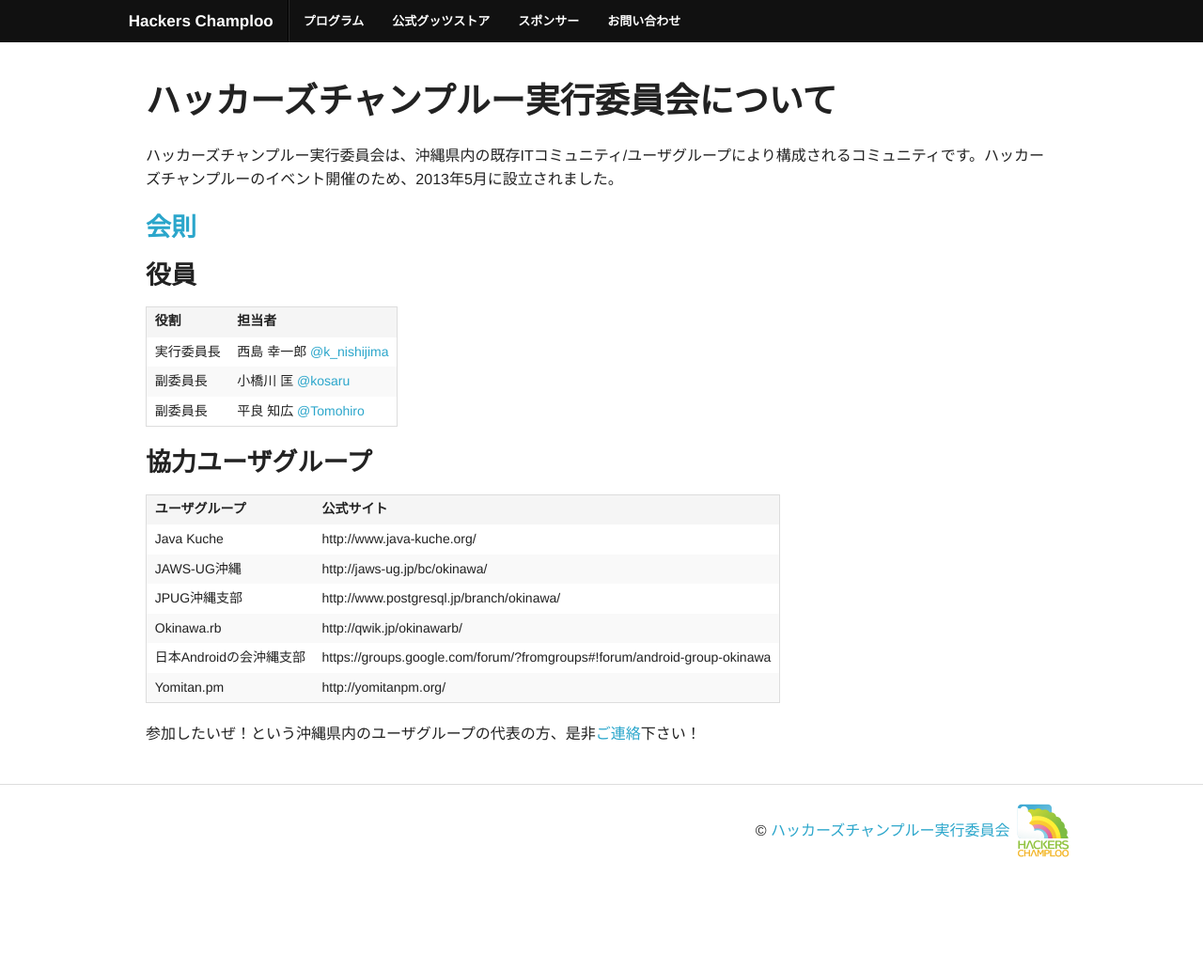
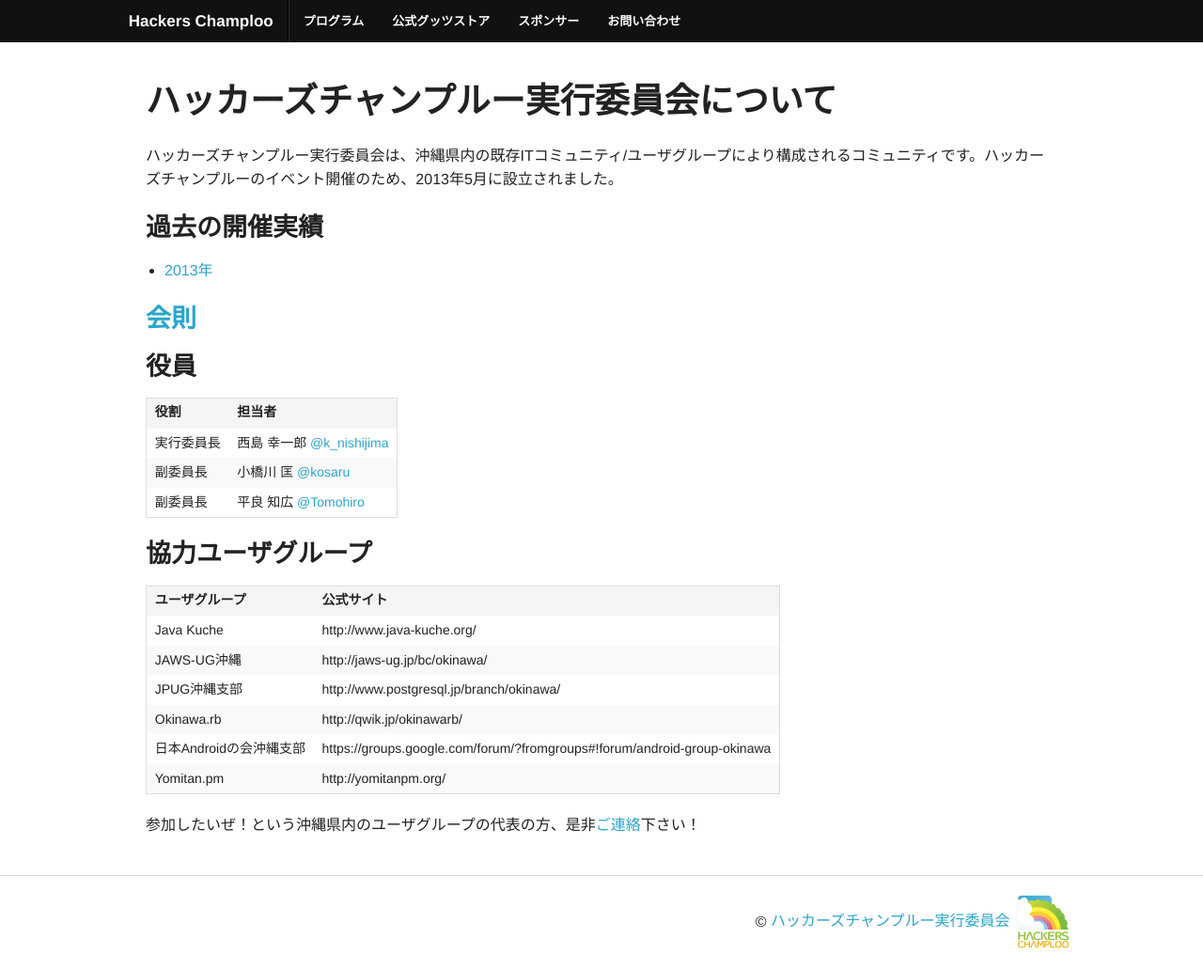
Before and after one commit to hackers-champloo/hackers-champloo.github.io, a Jekyll site: the page built from about.md, in a window 1280 px wide. Shown: the whole page at 94% size. Built offline with Jekyll 4.4.1, drawn with Linux system fonts in a browser that asks for light colours; Markdown is read by kramdown in place of the engine named in the settings; before the commit the page ends 935 px from its top, so only the background shows below that.

Commit message:
過去の開催実績へのリンク追加

```diff
--- a/about.md
+++ b/about.md
@@ -6,6 +6,11 @@ title: ハッカーズチャンプルー実行委員会について
 ## ハッカーズチャンプルー実行委員会について
 
 ハッカーズチャンプルー実行委員会は、沖縄県内の既存ITコミュニティ/ユーザグループにより構成されるコミュニティです。ハッカーズチャンプルーのイベント開催のため、2013年5月に設立されました。
+
+### 過去の開催実績
+
+* [2013年](/2013/)
+
 
 ### [会則](constitution.html)
 
```
